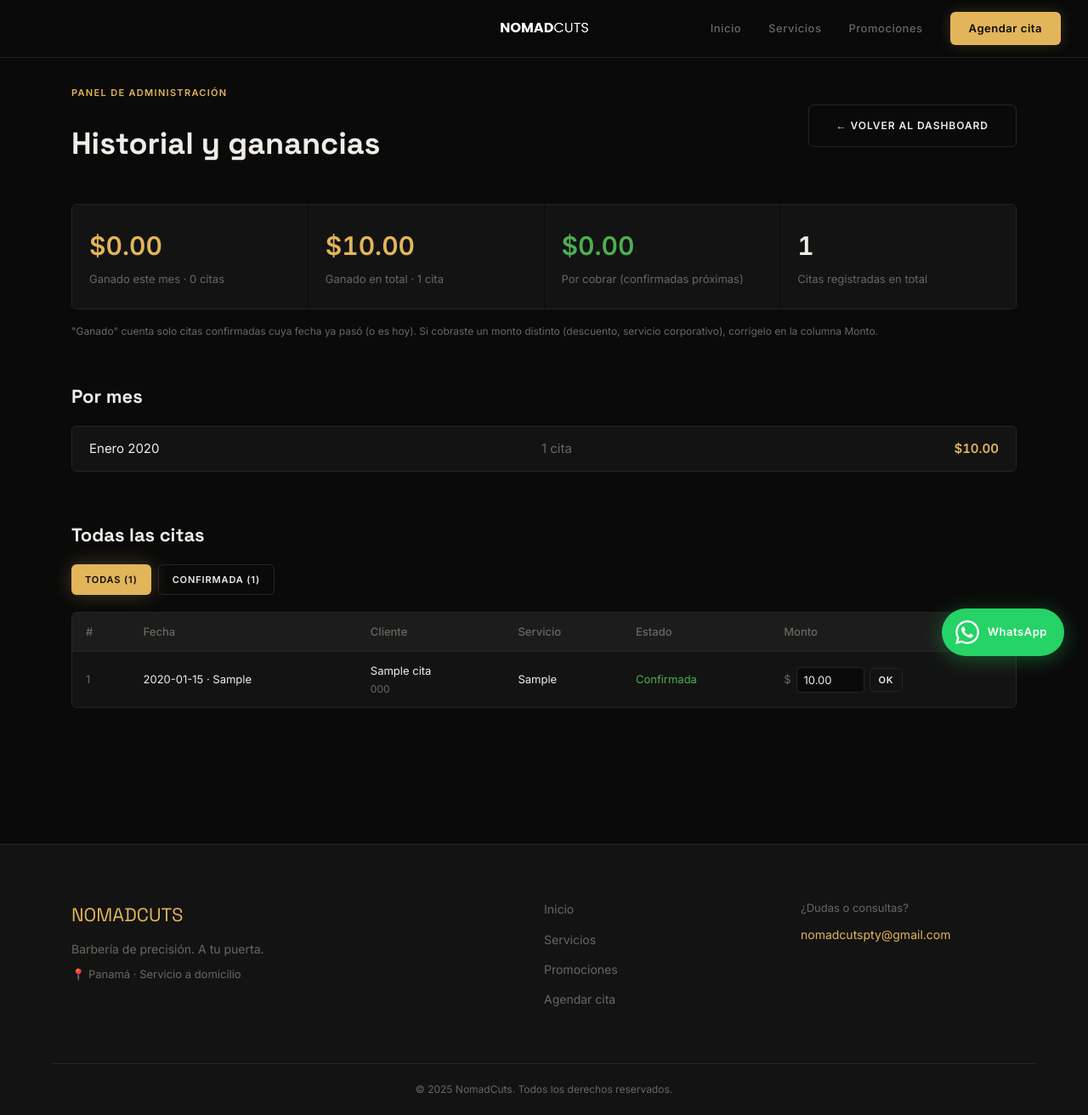
After one commit to Yeezuz06/nomadcuts, a Flask app: page /admin/historial in a window 1280 px wide. The commit adds this page. Shown: the whole page at 85% size. Run offline with Flask 3, Linux system fonts and the light colour scheme; the visitor is signed in with stand-in values (Sample User, id 1); tables that the repository leaves empty hold one stand-in row (values such as "Sample post"); some libraries are stand-ins or nearby versions; some web fonts are replaced.

Commit message:
feat: base de datos permanente en Postgres (Neon) + historial y ganancias
- Nueva capa db.py: usa Postgres si existe DATABASE_URL, SQLite en local
- Primer arranque contra Postgres vacío importa nomadcuts.db automáticamente
- Columna precio en citas (se toma del servicio y se rellena en citas viejas)
- /admin/historial: todas las citas con filtros, ganado del mes, total,
  por cobrar y desglose por mes; monto editable por cita
- Tarjeta "Ganado este mes" en el dashboard
- "Hoy" del admin usa hora de Panamá (UTC-5), no UTC del servidor

Co-Authored-By: Claude Opus 5.5 <noreply@anthropic.com>

```diff
--- a/app.py
+++ b/app.py
@@ -7,16 +7,31 @@ from flask import (
     Flask, render_template, request,
     redirect, url_for, session, jsonify
 )
-import sqlite3, requests, time, hmac, hashlib
-from datetime import datetime, date, timedelta
+import requests, time, hmac, hashlib, re
+from datetime import datetime, date, timedelta, timezone
 
 import os
 import config
+import db as dbmod
+from db import get_db
 
 app = Flask(__name__)
 app.secret_key = os.environ.get('SECRET_KEY', 'nomadcuts_clave_secreta_2024')
 app.jinja_env.globals['enumerate'] = enumerate
-DATABASE = 'nomadcuts.db'
+app.teardown_appcontext(dbmod.close_db)
+
+# Panamá es UTC-5 todo el año (sin horario de verano)
+PANAMA_TZ = timezone(timedelta(hours=-5))
+
+
+def hoy_panama():
+    return datetime.now(PANAMA_TZ).date()
+
+
+def precio_de_servicio(servicio):
+    """'Corte Clásico — $15' → 15.0 ; sin precio → 0.0"""
+    m = re.search(r'\$\s*(\d+(?:\.\d+)?)', servicio or '')
+    return float(m.group(1)) if m else 0.0
 
 # ── Anti-spam: rate limit por IP ──────────────────────────────
 _resena_timestamps: dict[str, float] = {}   # ip → último envío
@@ -29,52 +44,14 @@ DIAS_SEMANA = ['lunes','martes','miércoles','jueves','viernes','sábado','domin
 
 # ── Base de datos ─────────────────────────────────────────────
 
-def get_db():
-    conn = sqlite3.connect(DATABASE)
-    conn.row_factory = sqlite3.Row
-    return conn
+def init_db():
+    with app.app_context():
+        conn = get_db()
+        dbmod.crear_esquema(conn)
 
-
-def init_db():
-    with get_db() as conn:
-        conn.executescript('''
-            CREATE TABLE IF NOT EXISTS citas (
-                id        INTEGER PRIMARY KEY AUTOINCREMENT,
-                nombre    TEXT NOT NULL,
-                email     TEXT NOT NULL,
-                telefono  TEXT NOT NULL,
-                servicio  TEXT NOT NULL,
-                fecha     TEXT NOT NULL,
-                hora      TEXT NOT NULL,
-                notas     TEXT,
-                estado    TEXT DEFAULT "pendiente_pago",
-                creado_en TIMESTAMP DEFAULT CURRENT_TIMESTAMP
-            );
-
-            CREATE TABLE IF NOT EXISTS promociones (
-                id          INTEGER PRIMARY KEY AUTOINCREMENT,
-                titulo      TEXT NOT NULL,
-                descripcion TEXT,
-                descuento   TEXT,
-                activa      INTEGER DEFAULT 1
-            );
-
-            CREATE TABLE IF NOT EXISTS horario (
-                dia         TEXT PRIMARY KEY,
-                activo      INTEGER DEFAULT 1,
-                hora_inicio TEXT DEFAULT "08:00",
-                hora_fin    TEXT DEFAULT "18:00"
-            );
-
-            CREATE TABLE IF NOT EXISTS resenas (
-                id         INTEGER PRIMARY KEY AUTOINCREMENT,
-                nombre     TEXT NOT NULL,
-                comentario TEXT NOT NULL,
-                estrellas  INTEGER NOT NULL DEFAULT 5,
-                aprobada   INTEGER DEFAULT 1,
-                creado_en  TIMESTAMP DEFAULT CURRENT_TIMESTAMP
-            );
-        ''')
+        importadas = dbmod.importar_sqlite_si_vacio(conn)
+        if importadas:
+            print(f'✓ Datos importados de SQLite a Postgres: {importadas}')
 
         # Promociones de ejemplo
         if conn.execute('SELECT COUNT(*) FROM promociones').fetchone()[0] == 0:
@@ -87,26 +64,27 @@ def init_db():
                 ]
             )
 
-        # Horario por defecto: lunes–sábado 8am–6pm, domingo cerrado
+        # Horario por defecto: lunes–sábado, domingo cerrado
         if conn.execute('SELECT COUNT(*) FROM horario').fetchone()[0] == 0:
-            defaults = [
-                ('lunes',     1, '08:00', '18:00'),
-                ('martes',    1, '08:00', '18:00'),
-                ('miércoles', 1, '08:00', '18:00'),
-                ('jueves',    1, '08:00', '18:00'),
-                ('viernes',   1, '08:00', '18:00'),
-                ('sábado',    1, '09:00', '16:00'),
-                ('domingo',   0, '09:00', '14:00'),
-            ]
             conn.executemany(
                 'INSERT INTO horario (dia, activo, hora_inicio, hora_fin) VALUES (?,?,?,?)',
-                defaults
+                [
+                    ('lunes',     1, '08:00', '18:00'),
+                    ('martes',    1, '08:00', '18:00'),
+                    ('miércoles', 1, '08:00', '18:00'),
+                    ('jueves',    1, '08:00', '18:00'),
+                    ('viernes',   1, '08:00', '18:00'),
+                    ('sábado',    1, '09:00', '16:00'),
+                    ('domingo',   0, '09:00', '14:00'),
+                ]
             )
-        # Migración: columna direccion (segura si ya existe)
-        try:
-            conn.execute('ALTER TABLE citas ADD COLUMN direccion TEXT DEFAULT ""')
-        except Exception:
-            pass
+
+        # Rellenar precio de citas viejas a partir del nombre del servicio
+        for r in conn.execute(
+                'SELECT id, servicio FROM citas WHERE precio IS NULL OR precio = 0').fetchall():
+            p = precio_de_servicio(r['servicio'])
+            if p:
+                conn.execute('UPDATE citas SET precio=? WHERE id=?', (p, r['id']))
         conn.commit()
 
 
@@ -465,9 +443,10 @@ def agendar():
                 error='Ese horario ya está reservado. Elige otra hora.')
 
         cursor = db.execute('''
-            INSERT INTO citas (nombre,email,telefono,servicio,fecha,hora,notas,direccion,estado)
-            VALUES (?,?,?,?,?,?,?,?,'pendiente_pago')
-        ''', (nombre, email, telefono, servicio, fecha, hora, notas, direccion))
+            INSERT INTO citas (nombre,email,telefono,servicio,fecha,hora,notas,direccion,precio,estado)
+            VALUES (?,?,?,?,?,?,?,?,?,'pendiente_pago')
+        ''', (nombre, email, telefono, servicio, fecha, hora, notas, direccion,
+              precio_de_servicio(servicio)))
         cita_id = cursor.lastrowid
         db.commit()
 
@@ -627,7 +606,7 @@ def admin_salir():
 @admin_requerido
 def admin():
     db   = get_db()
-    hoy  = date.today().isoformat()
+    hoy  = hoy_panama().isoformat()
 
     # Citas agrupadas
     pendientes  = db.execute(
@@ -656,7 +635,62 @@ def admin():
         pendientes=pendientes, proximas=proximas,
         pasadas=pasadas, rechazadas=rechazadas,
         horario=horario, dias=DIAS_SEMANA, hoy=hoy,
-        resenas=resenas, citas_hoy=citas_hoy)
+        resenas=resenas, citas_hoy=citas_hoy,
+        ganado_mes=_resumen_dinero(
+            db.execute("SELECT fecha, estado, precio FROM citas WHERE estado='confirmada'").fetchall(),
+            hoy)['ganado_mes'])
+
+
+def _resumen_dinero(citas, hoy):
+    """Suma lo ganado (citas confirmadas ya realizadas) total y por mes."""
+    mes_actual = hoy[:7]
+    realizadas = [c for c in citas if c['estado'] == 'confirmada' and c['fecha'] <= hoy]
+    proximas   = [c for c in citas if c['estado'] == 'confirmada' and c['fecha'] > hoy]
+    por_mes = {}
+    for c in realizadas:
+        m = c['fecha'][:7]
+        d = por_mes.setdefault(m, {'mes': m, 'citas': 0, 'total': 0.0})
+        d['citas'] += 1
+        d['total'] += c['precio'] or 0
+    return {
+        'ganado_total':     sum((c['precio'] or 0) for c in realizadas),
+        'ganado_mes':       sum((c['precio'] or 0) for c in realizadas if c['fecha'][:7] == mes_actual),
+        'citas_realizadas': len(realizadas),
+        'citas_mes':        sum(1 for c in realizadas if c['fecha'][:7] == mes_actual),
+        'por_cobrar':       sum((c['precio'] or 0) for c in proximas),
+        'por_mes':          sorted(por_mes.values(), key=lambda d: d['mes'], reverse=True),
+    }
+
+
+@app.route('/admin/historial')
+@admin_requerido
+def admin_historial():
+    db  = get_db()
+    hoy = hoy_panama().isoformat()
+    estado = request.args.get('estado', '')
+    todas = db.execute('SELECT * FROM citas ORDER BY fecha DESC, hora DESC').fetchall()
+    citas = [c for c in todas if c['estado'] == estado] if estado else todas
+    conteo = {}
+    for c in todas:
+        conteo[c['estado']] = conteo.get(c['estado'], 0) + 1
+    return render_template('admin_historial.html',
+        citas=citas, total=len(todas), conteo=conteo, estado=estado, hoy=hoy,
+        dinero=_resumen_dinero(todas, hoy))
+
+
+@app.route('/admin/cita/<int:cita_id>/precio', methods=['POST'])
+@admin_requerido
+def editar_precio(cita_id):
+    try:
+        precio = max(0.0, float(request.form.get('precio', '0').replace(',', '.')))
+    except ValueError:
+        precio = None
+    if precio is not None:
+        db = get_db()
+        db.execute('UPDATE citas SET precio=? WHERE id=?', (precio, cita_id))
+        db.commit()
+    return redirect(url_for('admin_historial', estado=request.form.get('estado', '')) +
+                    f'#cita-{cita_id}')
 
 
 @app.route('/admin/confirmar/<int:cita_id>', methods=['POST'])
--- a/requirements.txt
+++ b/requirements.txt
@@ -1,3 +1,4 @@
 flask
 gunicorn
 requests
+psycopg[binary]
--- /dev/null
+++ b/templates/admin_historial.html
@@ -0,0 +1,136 @@
+{% extends "base.html" %}
+{% block title %}Historial — NomadCuts{% endblock %}
+
+{% set NOMBRE_ESTADO = {
+  'pendiente_pago': 'Pendiente de pago',
+  'pendiente': 'Pendiente',
+  'confirmada': 'Confirmada',
+  'rechazada': 'Rechazada'
+} %}
+{% set COLOR_ESTADO = {
+  'pendiente_pago': '#F5A623',
+  'pendiente': '#F5A623',
+  'confirmada': '#4CAF50',
+  'rechazada': 'var(--muted)'
+} %}
+{% set MESES = ['', 'Enero','Febrero','Marzo','Abril','Mayo','Junio','Julio',
+                'Agosto','Septiembre','Octubre','Noviembre','Diciembre'] %}
+
+{% block content %}
+<div class="container" style="padding-top:96px;padding-bottom:80px;">
+
+  <!-- Header -->
+  <div style="display:flex;justify-content:space-between;align-items:center;
+              margin-bottom:40px;flex-wrap:wrap;gap:16px;">
+    <div>
+      <span class="tag">Panel de administración</span>
+      <h1 style="font-family:var(--font-d);font-size:36px;margin-top:8px;">Historial y ganancias</h1>
+    </div>
+    <a href="{{ url_for('admin') }}" class="btn btn-outline" style="font-size:12px;">← Volver al dashboard</a>
+  </div>
+
+  <!-- Dinero -->
+  <div style="display:grid;grid-template-columns:repeat(auto-fit,minmax(170px,1fr));
+              gap:1px;border:1px solid var(--border);border-radius:var(--radius);
+              overflow:hidden;margin-bottom:16px;">
+    <div style="background:var(--bg-2);padding:24px 20px;">
+      <div style="font-size:30px;font-weight:700;color:var(--gold);font-variant-numeric:tabular-nums;">
+        ${{ '%.2f'|format(dinero.ganado_mes) }}</div>
+      <div style="font-size:13px;color:var(--muted);margin-top:4px;">
+        Ganado este mes · {{ dinero.citas_mes }} cita{{ '' if dinero.citas_mes == 1 else 's' }}</div>
+    </div>
+    <div style="background:var(--bg-2);padding:24px 20px;">
+      <div style="font-size:30px;font-weight:700;color:var(--gold);font-variant-numeric:tabular-nums;">
+        ${{ '%.2f'|format(dinero.ganado_total) }}</div>
+      <div style="font-size:13px;color:var(--muted);margin-top:4px;">
+        Ganado en total · {{ dinero.citas_realizadas }} cita{{ '' if dinero.citas_realizadas == 1 else 's' }}</div>
+    </div>
+    <div style="background:var(--bg-2);padding:24px 20px;">
+      <div style="font-size:30px;font-weight:700;color:#4CAF50;font-variant-numeric:tabular-nums;">
+        ${{ '%.2f'|format(dinero.por_cobrar) }}</div>
+      <div style="font-size:13px;color:var(--muted);margin-top:4px;">Por cobrar (confirmadas próximas)</div>
+    </div>
+    <div style="background:var(--bg-2);padding:24px 20px;">
+      <div style="font-size:30px;font-weight:700;font-variant-numeric:tabular-nums;">{{ total }}</div>
+      <div style="font-size:13px;color:var(--muted);margin-top:4px;">Citas registradas en total</div>
+    </div>
+  </div>
+  <p style="font-size:12px;color:var(--muted);margin-bottom:48px;">
+    "Ganado" cuenta solo citas confirmadas cuya fecha ya pasó (o es hoy). Si cobraste un monto distinto
+    (descuento, servicio corporativo), corrígelo en la columna Monto.
+  </p>
+
+  <!-- Por mes -->
+  {% if dinero.por_mes %}
+  <h2 style="font-family:var(--font-d);font-size:22px;margin-bottom:16px;">Por mes</h2>
+  <div style="border:1px solid var(--border);border-radius:var(--radius);overflow:hidden;margin-bottom:56px;">
+    {% for m in dinero.por_mes %}
+    <div style="display:flex;justify-content:space-between;gap:16px;padding:14px 20px;
+                background:var(--bg-2);{% if not loop.last %}border-bottom:1px solid var(--border);{% endif %}">
+      <span>{{ MESES[m.mes[5:7]|int] }} {{ m.mes[:4] }}</span>
+      <span style="color:var(--muted);">{{ m.citas }} cita{{ '' if m.citas == 1 else 's' }}</span>
+      <span style="color:var(--gold);font-weight:600;font-variant-numeric:tabular-nums;">${{ '%.2f'|format(m.total) }}</span>
+    </div>
+    {% endfor %}
+  </div>
+  {% endif %}
+
+  <!-- Filtros -->
+  <h2 style="font-family:var(--font-d);font-size:22px;margin-bottom:16px;">Todas las citas</h2>
+  <div style="display:flex;gap:8px;flex-wrap:wrap;margin-bottom:20px;">
+    <a href="{{ url_for('admin_historial') }}" class="btn {{ 'btn-primary' if not estado else 'btn-outline' }}"
+       style="font-size:11px;padding:8px 16px;">Todas ({{ total }})</a>
+    {% for key, n in conteo.items() %}
+    <a href="{{ url_for('admin_historial', estado=key) }}"
+       class="btn {{ 'btn-primary' if estado == key else 'btn-outline' }}"
+       style="font-size:11px;padding:8px 16px;">{{ NOMBRE_ESTADO.get(key, key) }} ({{ n }})</a>
+    {% endfor %}
+  </div>
+
+  {% if citas %}
+  <div style="overflow-x:auto;border:1px solid var(--border);border-radius:var(--radius);">
+    <table style="width:100%;border-collapse:collapse;font-size:13px;min-width:760px;">
+      <thead>
+        <tr style="background:var(--bg-3);text-align:left;color:var(--muted);">
+          <th style="padding:12px 16px;font-weight:500;">#</th>
+          <th style="padding:12px 16px;font-weight:500;">Fecha</th>
+          <th style="padding:12px 16px;font-weight:500;">Cliente</th>
+          <th style="padding:12px 16px;font-weight:500;">Servicio</th>
+          <th style="padding:12px 16px;font-weight:500;">Estado</th>
+          <th style="padding:12px 16px;font-weight:500;">Monto</th>
+        </tr>
+      </thead>
+      <tbody>
+        {% for c in citas %}
+        <tr id="cita-{{ c.id }}" style="border-top:1px solid var(--border);background:var(--bg-2);">
+          <td style="padding:12px 16px;color:var(--muted);">{{ c.id }}</td>
+          <td style="padding:12px 16px;white-space:nowrap;">{{ c.fecha }} · {{ c.hora }}</td>
+          <td style="padding:12px 16px;">
+            <div>{{ c.nombre }}</div>
+            <div style="color:var(--muted);font-size:12px;">{{ c.telefono }}</div>
+          </td>
+          <td style="padding:12px 16px;">{{ (c.servicio or '').split('—')[0].strip() }}</td>
+          <td style="padding:12px 16px;color:{{ COLOR_ESTADO.get(c.estado, 'var(--text)') }};white-space:nowrap;">
+            {{ NOMBRE_ESTADO.get(c.estado, c.estado) }}</td>
+          <td style="padding:8px 16px;">
+            <form method="POST" action="{{ url_for('editar_precio', cita_id=c.id) }}"
+                  style="display:flex;gap:6px;align-items:center;">
+              <input type="hidden" name="estado" value="{{ estado }}">
+              <span style="color:var(--muted);">$</span>
+              <input type="number" name="precio" step="0.01" min="0" value="{{ '%.2f'|format(c.precio or 0) }}"
+                     aria-label="Monto cobrado cita {{ c.id }}"
+                     style="width:80px;background:var(--bg);border:1px solid var(--border);color:var(--text);
+                            border-radius:4px;padding:6px 8px;font-size:13px;">
+              <button type="submit" class="btn btn-outline" style="font-size:11px;padding:6px 10px;">OK</button>
+            </form>
+          </td>
+        </tr>
+        {% endfor %}
+      </tbody>
+    </table>
+  </div>
+  {% else %}
+  <p style="color:var(--muted);">No hay citas en este filtro.</p>
+  {% endif %}
+</div>
+{% endblock %}
```
Also changed, not shown: db.py (added, +271 -0 lines), templates/admin.html (+13 -3 lines).
